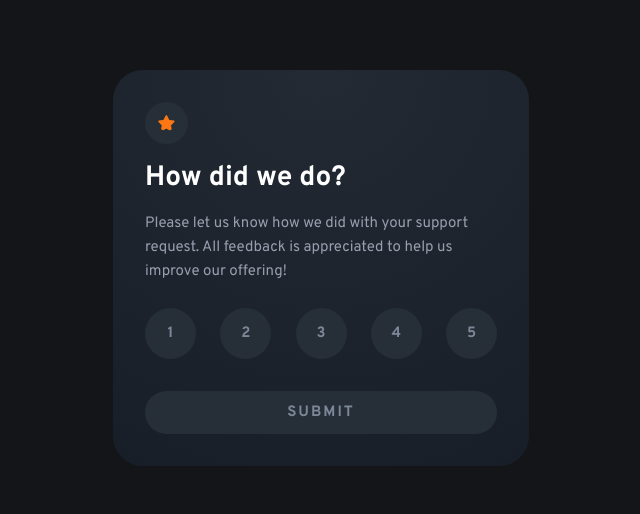
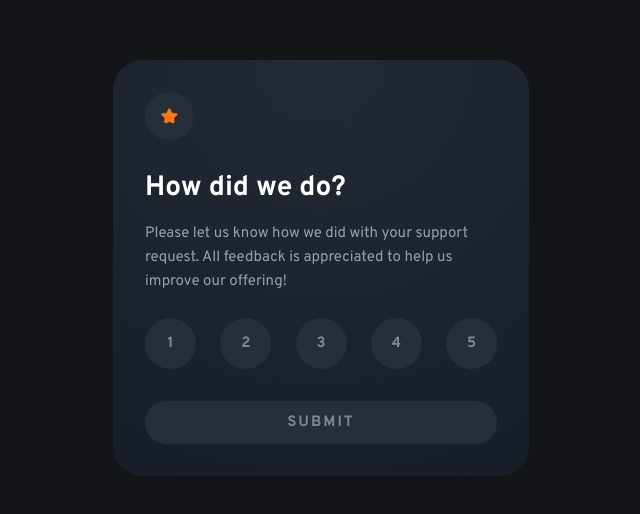
Before and after one commit to stefan-holmgren/fem-interactive-rating-component, a plain HTML site: page index.html in a window 1280 px wide. Shown: the part 132-646 px from the top of the page, without its empty margins (319-959 px from the left). Drawn offline with Linux system fonts and the light colour scheme.

Commit message:
Add padding and margin to unrated section

```diff
--- a/style.css
+++ b/style.css
@@ -236,12 +236,20 @@ section p {
     width: 3.1875rem;
   }
 
+  .section-unrated img {
+    padding: 1rem;
+  }
+
   section p {
     margin-top: 1rem;
   }
 
   .section-unrated button {
     margin-top: 2rem;
+  }
+
+  .section-unrated h2 {
+    margin-top: 1.875rem;
   }
 
   .section-rated img {
```
